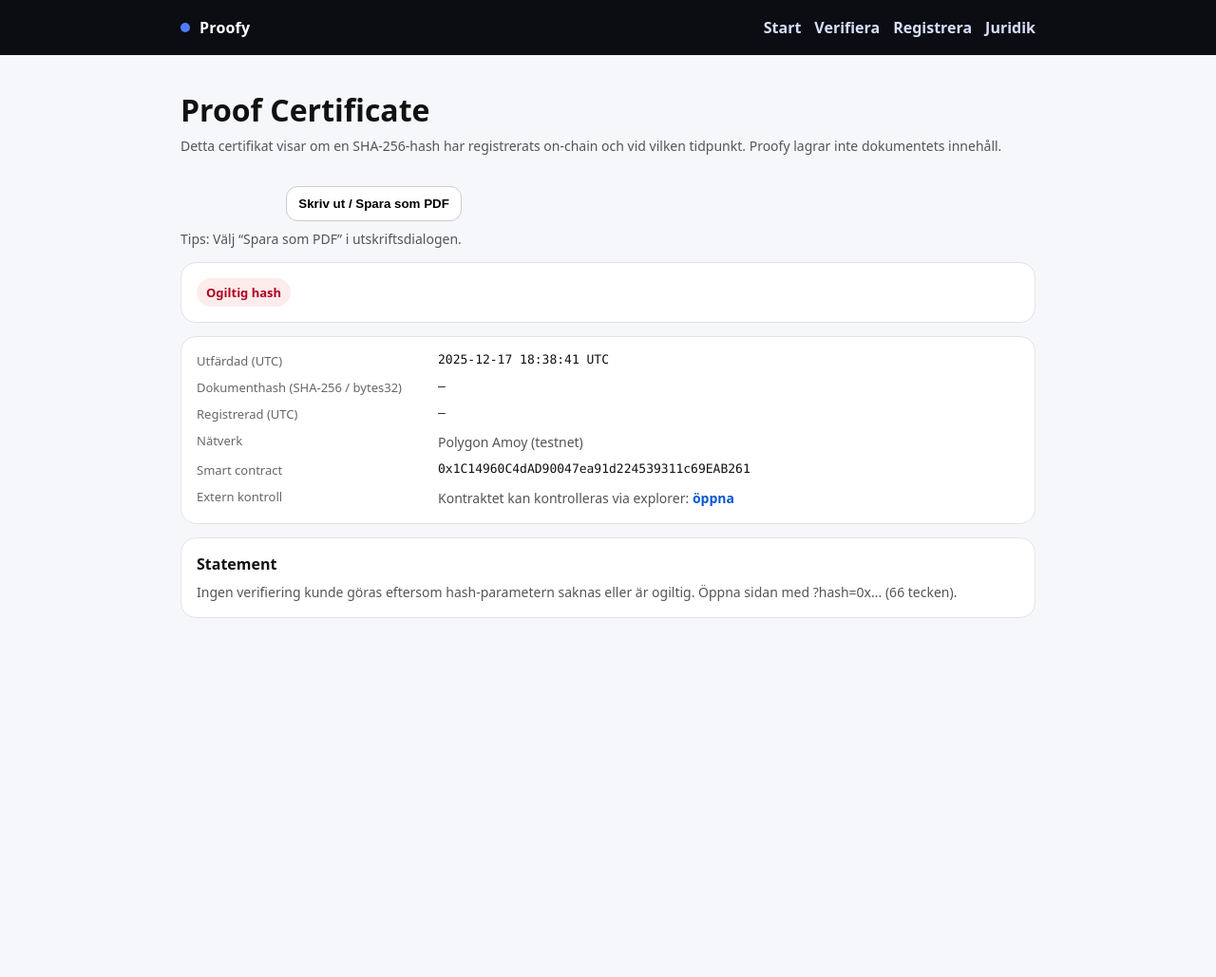
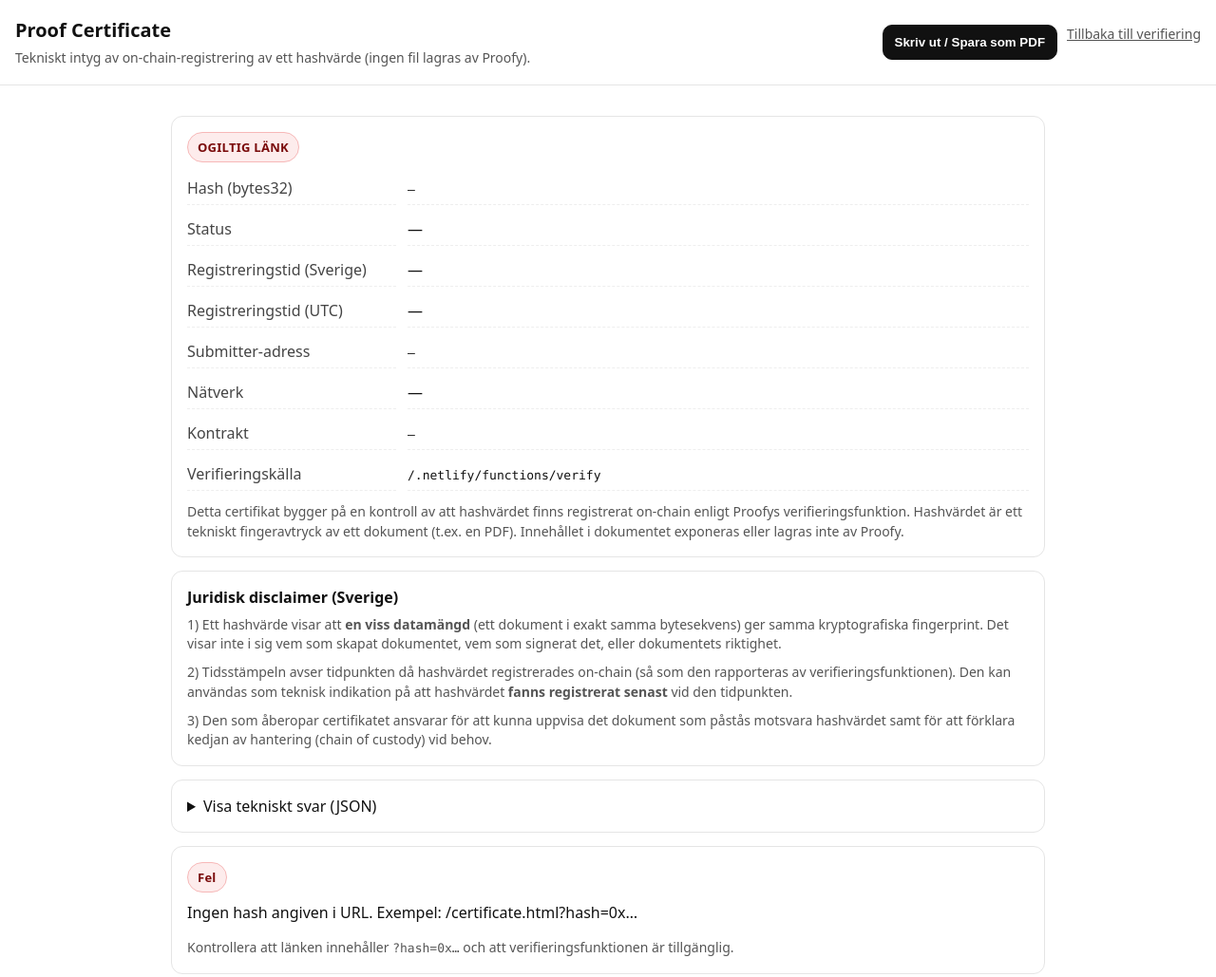
Before and after one commit to aeternus36/proofy-site, a website: page certificate.html in a window 1280 px wide. Shown: the whole page at 95% size. Before the commit the page ends 800 px from the top, so only its background shows below. Drawn offline with Linux system fonts and the light colour scheme.

Commit message:
Update certificate.html

```diff
--- a/certificate.html
+++ b/certificate.html
@@ -2,195 +2,222 @@
 <html lang="sv">
 <head>
   <meta charset="utf-8" />
-  <meta name="viewport" content="width=device-width, initial-scale=1" />
+  <meta name="viewport" content="width=device-width,initial-scale=1" />
   <title>Proofy – Proof Certificate</title>
+  <meta name="robots" content="noindex,nofollow" />
   <style>
-    :root { --bg:#0b0d12; --card:#ffffff; --text:#111; --muted:#555; --line:#e3e3e3; --blue:#4f7cff; }
-    body { margin:0; font-family: system-ui, -apple-system, Segoe UI, Roboto, Arial; background:#f6f7fb; color:var(--text); }
-    .topbar { background:var(--bg); color:#fff; }
-    .wrap { max-width: 900px; margin: 0 auto; padding: 18px 16px; }
-    .brand { display:flex; align-items:center; gap:10px; font-weight:800; letter-spacing:0.2px; }
-    .dot { width:10px; height:10px; border-radius:999px; background:var(--blue); display:inline-block; }
-    .nav { margin-left:auto; display:flex; gap:14px; flex-wrap:wrap; }
-    .nav a { color:#d7deff; text-decoration:none; font-weight:700; }
-    .nav a:hover { text-decoration:underline; }
-
-    h1 { margin: 18px 0 6px; }
-    .muted { color:var(--muted); font-size:14px; line-height:1.5; }
-    .card { background:var(--card); border:1px solid var(--line); border-radius:16px; padding:16px; margin:14px 0; }
-    .grid { display:grid; grid-template-columns: 240px 1fr; gap:10px 14px; }
-    .k { color:#666; font-size:13px; }
-    .v { font-family: ui-monospace, SFMono-Regular, Menlo, Consolas, monospace; font-size:13px; word-break:break-all; }
-    .badge { display:inline-block; padding:6px 10px; border-radius:999px; font-weight:800; font-size:13px; }
-    .ok { background:#e8f6ee; color:#0a7a2f; }
-    .bad { background:#fdecec; color:#b00020; }
-    button { padding:10px 12px; border-radius:12px; border:1px solid #ccc; background:#fff; cursor:pointer; font-weight:800; }
-    a { color:#0b57d0; text-decoration:none; font-weight:700; }
-    a:hover { text-decoration:underline; }
-    @media print {
-      .topbar, button { display:none !important; }
-      body { background:#fff; }
-      .card { border-color:#bbb; }
-      .wrap { max-width: 900px; }
-    }
+    :root { color-scheme: light; }
+    body { font-family: system-ui, -apple-system, Segoe UI, Roboto, Arial, sans-serif; margin: 0; background: #fff; color: #111; }
+    header { border-bottom: 1px solid #e5e5e5; padding: 18px 16px; }
+    main { max-width: 920px; margin: 0 auto; padding: 18px 16px 44px; }
+    h1 { font-size: 20px; margin: 0 0 6px; }
+    .muted { color: #555; font-size: 14px; line-height: 1.45; }
+    .box { border: 1px solid #e5e5e5; border-radius: 12px; padding: 16px; margin: 14px 0; }
+    .status { display: inline-block; padding: 6px 10px; border-radius: 999px; font-weight: 800; font-size: 13px; letter-spacing: 0.02em; }
+    .ok { background: #e7f7ee; color: #0c5b2d; border: 1px solid #bfead0; }
+    .no { background: #fff6e6; color: #6a3d00; border: 1px solid #ffe1b0; }
+    .err { background: #fdecec; color: #7a0b0b; border: 1px solid #f7b8b8; }
+    .kv { display: grid; grid-template-columns: 220px 1fr; gap: 8px 12px; margin-top: 10px; }
+    .kv div { padding: 6px 0; border-bottom: 1px dashed #eee; }
+    .kv div:nth-child(odd) { color: #444; }
+    code, pre { font-family: ui-monospace, SFMono-Regular, Menlo, Monaco, Consolas, "Liberation Mono", monospace; font-size: 13px; }
+    pre { background: #fafafa; border: 1px solid #e5e5e5; border-radius: 12px; padding: 12px; overflow: auto; }
+    button { appearance: none; border: 1px solid #111; background: #111; color: #fff; padding: 10px 12px; border-radius: 10px; cursor: pointer; font-weight: 650; }
+    button:disabled { opacity: 0.5; cursor: not-allowed; }
+    a { color: #111; }
+    .toprow { display: flex; justify-content: space-between; align-items: center; gap: 10px; flex-wrap: wrap; }
+    .actions { display: flex; gap: 10px; flex-wrap: wrap; }
   </style>
 </head>
+
 <body>
+  <header>
+    <div class="toprow">
+      <div>
+        <h1>Proof Certificate</h1>
+        <div class="muted">Tekniskt intyg av on-chain-registrering av ett hashvärde (ingen fil lagras av Proofy).</div>
+      </div>
+      <div class="actions">
+        <button id="printBtn" type="button">Skriv ut / Spara som PDF</button>
+        <a class="muted" href="/verify.html">Tillbaka till verifiering</a>
+      </div>
+    </div>
+  </header>
 
-<div class="topbar">
-  <div class="wrap" style="display:flex; align-items:center; gap:16px;">
-    <div class="brand"><span class="dot"></span> Proofy</div>
-    <div class="nav">
-      <a href="/">Start</a>
-      <a href="/verify.html">Verifiera</a>
-      <a href="/register.html">Registrera</a>
-      <a href="/legal.html">Juridik</a>
+  <main>
+    <div class="box">
+      <div id="statusPill" class="status">LADDAR…</div>
+
+      <div class="kv">
+        <div>Hash (bytes32)</div><div><code id="hashOut">—</code></div>
+
+        <div>Status</div><div id="existsOut">—</div>
+
+        <div>Registreringstid (Sverige)</div><div id="timeSeOut">—</div>
+
+        <div>Registreringstid (UTC)</div><div id="timeUtcOut">—</div>
+
+        <div>Submitter-adress</div><div><code id="submitterOut">—</code></div>
+
+        <div>Nätverk</div><div id="networkOut">—</div>
+
+        <div>Kontrakt</div><div><code id="contractOut">—</code></div>
+
+        <div>Verifieringskälla</div><div><code>/.netlify/functions/verify</code></div>
       </div>
+
+      <div class="muted" style="margin-top:12px;">
+        Detta certifikat bygger på en kontroll av att hashvärdet finns registrerat on-chain enligt Proofys verifieringsfunktion.
+        Hashvärdet är ett tekniskt fingeravtryck av ett dokument (t.ex. en PDF). Innehållet i dokumentet exponeras eller lagras inte av Proofy.
       </div>
     </div>
 
-<div class="wrap">
-  <div style="display:flex; justify-content:space-between; gap:14px; flex-wrap:wrap; align-items:flex-start;">
-    <div>
-      <h1>Proof Certificate</h1>
+    <div class="box">
+      <h2 style="font-size:16px;margin:0 0 8px;">Juridisk disclaimer (Sverige)</h2>
       <div class="muted">
-        Detta certifikat visar om en SHA-256-hash har registrerats on-chain och vid vilken tidpunkt.
-        Proofy lagrar inte dokumentets innehåll.
-      </div>
-    </div>
-    <div style="text-align:right; margin-top:18px;">
-      <button id="printBtn">Skriv ut / Spara som PDF</button>
-      <div class="muted" style="margin-top:8px;">Tips: Välj “Spara som PDF” i utskriftsdialogen.</div>
+        <p style="margin:0 0 10px;">
+          1) Ett hashvärde visar att <strong>en viss datamängd</strong> (ett dokument i exakt samma bytesekvens) ger samma kryptografiska fingerprint.
+          Det visar inte i sig vem som skapat dokumentet, vem som signerat det, eller dokumentets riktighet.
+        </p>
+        <p style="margin:0 0 10px;">
+          2) Tidsstämpeln avser tidpunkten då hashvärdet registrerades on-chain (så som den rapporteras av verifieringsfunktionen).
+          Den kan användas som teknisk indikation på att hashvärdet <strong>fanns registrerat senast</strong> vid den tidpunkten.
+        </p>
+        <p style="margin:0;">
+          3) Den som åberopar certifikatet ansvarar för att kunna uppvisa det dokument som påstås motsvara hashvärdet
+          samt för att förklara kedjan av hantering (chain of custody) vid behov.
+        </p>
       </div>
     </div>
 
-  <div class="card">
-    <span id="statusBadge" class="badge bad">Laddar…</span>
+    <div class="box">
+      <details>
+        <summary>Visa tekniskt svar (JSON)</summary>
+        <pre id="rawJson">—</pre>
+      </details>
     </div>
 
-  <div class="card">
-    <div class="grid">
-      <div class="k">Utfärdad (UTC)</div>
-      <div class="v" id="issuedOut">—</div>
-
-      <div class="k">Dokumenthash (SHA-256 / bytes32)</div>
-      <div class="v" id="hashOut">—</div>
-
-      <div class="k">Registrerad (UTC)</div>
-      <div class="v" id="registeredOut">—</div>
-
-      <div class="k">Nätverk</div>
-      <div class="muted" id="networkOut">—</div>
-
-      <div class="k">Smart contract</div>
-      <div class="v" id="contractOut">—</div>
-
-      <div class="k">Extern kontroll</div>
-      <div class="muted" id="externalOut">—</div>
+    <div class="box" id="errorBox" style="display:none;">
+      <div class="status err">Fel</div>
+      <p id="errorMsg" style="margin-top:10px;">—</p>
+      <div class="muted" style="margin-top:8px;">
+        Kontrollera att länken innehåller <code>?hash=0x…</code> och att verifieringsfunktionen är tillgänglig.
       </div>
     </div>
-
-  <div class="card">
-    <div style="font-weight:800; margin-bottom:8px;">Statement</div>
-    <div class="muted" id="statementOut">—</div>
-  </div>
-
-  <div class="card" id="errorCard" style="display:none;">
-    <div style="font-weight:800; color:#b00020; margin-bottom:6px;">Fel</div>
-    <div class="v" id="errOut"></div>
-  </div>
-</div>
+  </main>
 
   <script>
-  const NETWORK_LABEL = "Polygon Amoy (testnet)";
-  const CONTRACT = "0x1C14960C4dAD90047ea91d224539311c69EAB261";
-  const EXPLORER_CONTRACT_URL = `https://www.oklink.com/amoy/address/${CONTRACT}`;
+    // =========================
+    // CONFIG (frontend only)
+    // =========================
+    // Fyll i dessa så de syns på certifikatet, utan att ändra backend.
+    const PROOFY_NETWORK_LABEL = "—";   // t.ex. "Polygon Amoy" / "Ethereum Mainnet" / "Gnosis" etc.
+    const PROOFY_CONTRACT_ADDRESS = "—"; // t.ex. "0x1234..."
 
-  const statusBadge = document.getElementById("statusBadge");
-  const issuedOut = document.getElementById("issuedOut");
+    function show(el) { el.style.display = ""; }
+    function hide(el) { el.style.display = "none"; }
+
+    function formatSe(tsSeconds) {
+      if (!tsSeconds || tsSeconds <= 0) return "—";
+      const d = new Date(tsSeconds * 1000);
+      return d.toLocaleString("sv-SE", { timeZone: "Europe/Stockholm" }) + " (Europe/Stockholm)";
+    }
+
+    function formatUtc(tsSeconds) {
+      if (!tsSeconds || tsSeconds <= 0) return "—";
+      const d = new Date(tsSeconds * 1000);
+      return d.toISOString().replace("T", " ").replace("Z", " UTC");
+    }
+
+    function getHashParam() {
+      const params = new URLSearchParams(window.location.search);
+      return (params.get("hash") || "").trim();
+    }
+
+    function looksLikeBytes32Hex(h) {
+      // Expect 0x + 64 hex chars
+      return /^0x[0-9a-fA-F]{64}$/.test(h);
+    }
+
+    // --- UI refs ---
+    const statusPill = document.getElementById("statusPill");
     const hashOut = document.getElementById("hashOut");
-  const registeredOut = document.getElementById("registeredOut");
+    const existsOut = document.getElementById("existsOut");
+    const timeSeOut = document.getElementById("timeSeOut");
+    const timeUtcOut = document.getElementById("timeUtcOut");
+    const submitterOut = document.getElementById("submitterOut");
     const networkOut = document.getElementById("networkOut");
     const contractOut = document.getElementById("contractOut");
-  const externalOut = document.getElementById("externalOut");
-  const statementOut = document.getElementById("statementOut");
-  const errorCard = document.getElementById("errorCard");
-  const errOut = document.getElementById("errOut");
+    const rawJson = document.getElementById("rawJson");
 
-  document.getElementById("printBtn").onclick = () => window.print();
+    const errorBox = document.getElementById("errorBox");
+    const errorMsg = document.getElementById("errorMsg");
 
-  function nowUtc() {
-    return new Date().toISOString().replace("T"," ").replace(".000Z"," UTC");
-  }
-  function toUtc(ts) {
-    return new Date(Number(ts) * 1000).toISOString().replace("T"," ").replace(".000Z"," UTC");
-  }
-  function getHashFromUrl() {
-    const p = new URLSearchParams(location.search);
-    return (p.get("hash") || "").trim();
-  }
-  function setError(msg) {
-    errorCard.style.display = "block";
-    errOut.textContent = msg;
-    statusBadge.className = "badge bad";
-    statusBadge.textContent = "Fel";
+    document.getElementById("printBtn").addEventListener("click", () => window.print());
+
+    // Render static config
+    networkOut.textContent = PROOFY_NETWORK_LABEL;
+    contractOut.textContent = PROOFY_CONTRACT_ADDRESS;
+
+    (async function init() {
+      hide(errorBox);
+
+      const hash = getHashParam();
+      hashOut.textContent = hash || "—";
+
+      if (!hash) {
+        statusPill.className = "status err";
+        statusPill.textContent = "OGILTIG LÄNK";
+        errorMsg.textContent = "Ingen hash angiven i URL. Exempel: /certificate.html?hash=0x…";
+        show(errorBox);
+        return;
       }
 
-  async function main() {
-    issuedOut.textContent = nowUtc();
-    networkOut.textContent = NETWORK_LABEL;
-    contractOut.textContent = CONTRACT;
-    externalOut.innerHTML = `Kontraktet kan kontrolleras via explorer: <a href="${EXPLORER_CONTRACT_URL}" target="_blank" rel="noopener">öppna</a>`;
-
-    const hash = getHashFromUrl();
-    hashOut.textContent = hash || "—";
-
-    if (!hash || !hash.startsWith("0x") || hash.length !== 66) {
-      statusBadge.className = "badge bad";
-      statusBadge.textContent = "Ogiltig hash";
-      registeredOut.textContent = "—";
-      statementOut.textContent =
-        "Ingen verifiering kunde göras eftersom hash-parametern saknas eller är ogiltig. " +
-        "Öppna sidan med ?hash=0x... (66 tecken).";
+      if (!looksLikeBytes32Hex(hash)) {
+        statusPill.className = "status err";
+        statusPill.textContent = "OGILTIG HASH";
+        errorMsg.textContent = "Hash måste vara bytes32 i formatet 0x + 64 hex-tecken.";
+        show(errorBox);
         return;
       }
 
       try {
-      statusBadge.textContent = "Verifierar…";
-      statusBadge.className = "badge bad";
+        const url = "/.netlify/functions/verify?hash=" + encodeURIComponent(hash);
+        const res = await fetch(url, { method: "GET" });
 
-      const res = await fetch(`/.netlify/functions/verify?hash=${encodeURIComponent(hash)}`);
-      const data = await res.json().catch(() => ({}));
-      if (!res.ok || data.ok === false) throw new Error(data.error || `Verify failed (HTTP ${res.status})`);
-
-      if (data.exists !== true) {
-        statusBadge.className = "badge bad";
-        statusBadge.textContent = "Inte registrerad";
-        registeredOut.textContent = "—";
-        statementOut.textContent =
-          "Den angivna SHA-256-hash:en hittades inte i Proofy-kontraktet vid kontrolltillfället. " +
-          "Proofy kan därför inte styrka en tidigare registrering av denna hash på angivet nätverk.";
-        return;
+        if (!res.ok) {
+          const text = await res.text().catch(() => "");
+          throw new Error("Verifieringsanrop misslyckades (HTTP " + res.status + "). " + (text ? "Svar: " + text : ""));
         }
 
-      statusBadge.className = "badge ok";
-      statusBadge.textContent = "Registrerad";
-      registeredOut.textContent = data.timestamp ? toUtc(data.timestamp) : "—";
+        const data = await res.json();
 
-      statementOut.textContent =
-        "Detta certifikat visar att en SHA-256-hash har registrerats i Proofys smarta kontrakt på angivet nätverk. " +
-        "Registreringen innebär att ett dokument med exakt detta hashvärde existerade senast vid angiven registreringstid (UTC). " +
-        "Proofy lagrar inte dokumentets innehåll; endast hashvärde och registreringstid är registrerade on-chain. " +
-        "Utfärdad-tiden anger när detta certifikat genererades/visades och är inte en on-chain-tidsstämpel.";
-
-    } catch (e) {
-      setError(String(e?.message || e));
-      statementOut.textContent = "Verifiering kunde inte genomföras på grund av ett tekniskt fel vid anropet.";
-    }
+        if (!data || data.ok !== true) {
+          throw new Error("Ogiltigt svar från verifieringstjänsten.");
         }
 
-  main();
+        const exists = !!data.exists;
+        const ts = Number(data.timestamp || 0);
+
+        // Render
+        hashOut.textContent = data.hashHex || hash;
+
+        existsOut.textContent = exists ? "Registrerad" : "Ej registrerad";
+        timeSeOut.textContent = exists ? formatSe(ts) : "—";
+        timeUtcOut.textContent = exists ? formatUtc(ts) : "—";
+        submitterOut.textContent = exists ? (data.submitter || "—") : "—";
+
+        rawJson.textContent = JSON.stringify(data, null, 2);
+
+        statusPill.className = "status " + (exists ? "ok" : "no");
+        statusPill.textContent = exists ? "REGISTRERAD" : "INTE REGISTRERAD";
+      } catch (err) {
+        statusPill.className = "status err";
+        statusPill.textContent = "FEL VID VERIFIERING";
+        errorMsg.textContent = (err && err.message) ? err.message : String(err);
+        show(errorBox);
+      }
+    })();
   </script>
-
 </body>
 </html>
```
Lines whose indentation alone changed are shown as unchanged.
